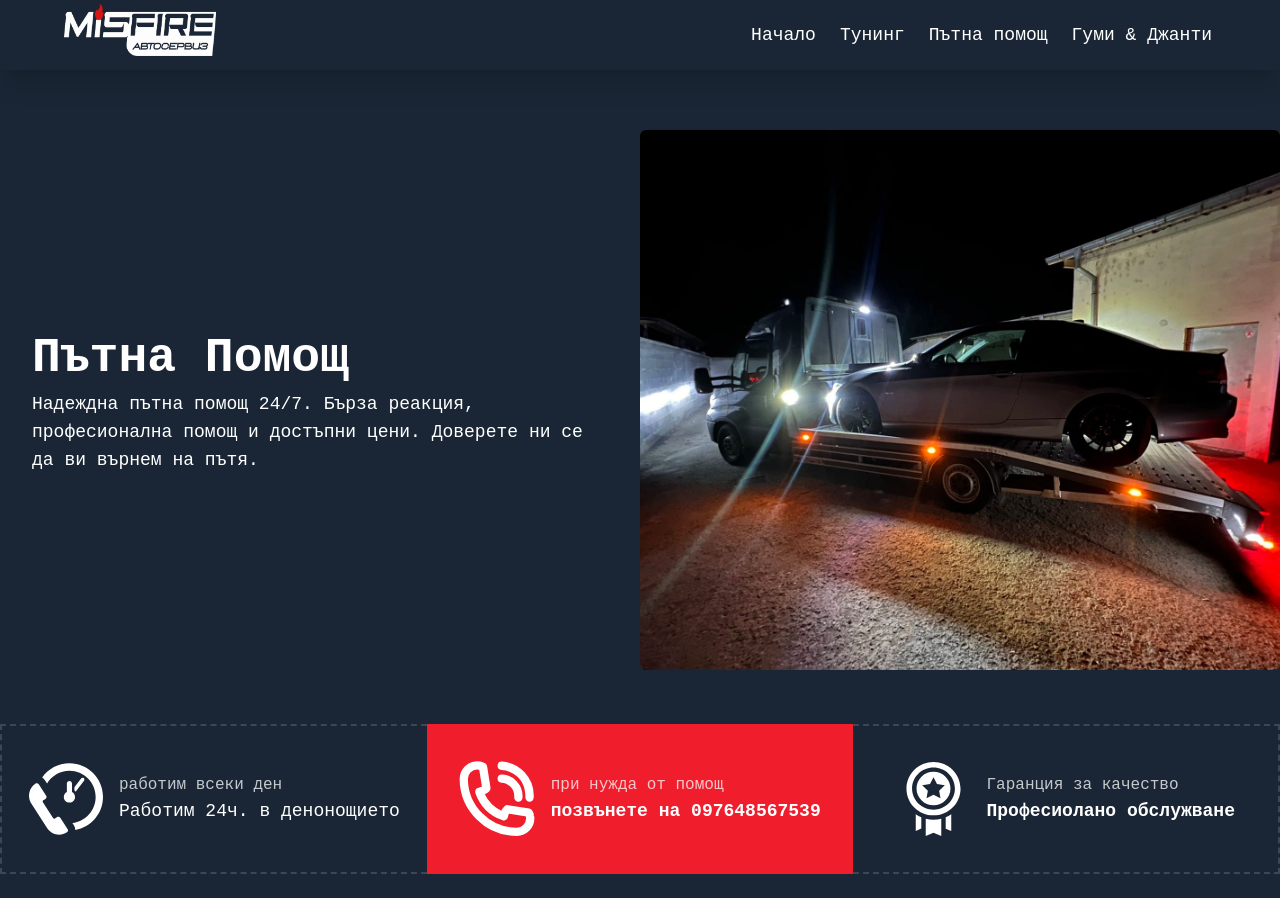
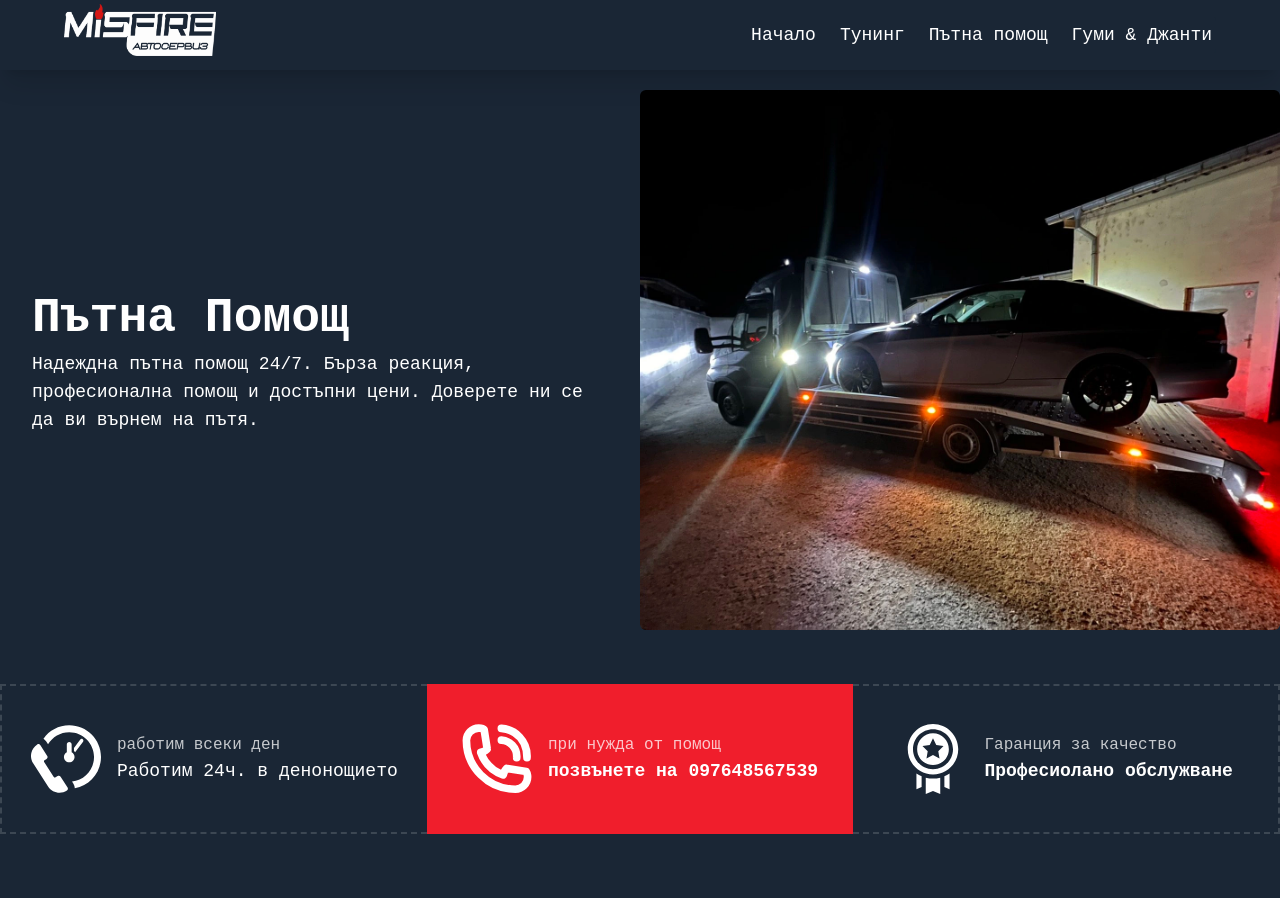
Before and after one commit to IvailoAtsv/misfire-next, a Next.js app: page /towing in a window 1280 px wide. After the commit the page ends 858 px from the top, so only its background shows below. Built offline with nearby package versions, Linux system fonts and the light colour scheme.

Commit message:
fix: styles again

```diff
--- a/src/Components/About.tsx
+++ b/src/Components/About.tsx
@@ -3,9 +3,9 @@ export const About = () => {
     return (
         <section className="mb-36 bg-background text-white w-[90%] min-h-[80vh] max-w-[1400px]">
             <div className="max-w-[1400px] mx-auto">
-                <div className="flex flex-col-reverse md:flex-row items-center justify-center">
+                <div className="flex flex-col-reverse lg:flex-row items-center justify-center">
                     <div className="w-full flex justify-center items-center lg:w-6/12">
-                        <section className="w-full flex h-[80vh] max-h-[900px] justify-start items-center gap-4 flex-1">
+                        <section className="w-full flex h-[80vh] max-h-[900px] justify-center lg:justify-start items-center gap-4 flex-1">
                             <div className="flex-col h-full gap-4 flex justify-center items-center">
                                 <img src="/img1.webp" className={imgStyles} />
                                 <img src="/img2.webp" className={imgStyles} />
--- a/src/app/towing/page.tsx
+++ b/src/app/towing/page.tsx
@@ -3,7 +3,7 @@ import { MdVerifiedUser } from "react-icons/md";
 
 const Towing = () => {
     return (
-        <main className="w-full relative mt-[50px] sm:mt-[100px] flex flex-col justify-normal items-center">
+        <main className="w-full relative mt-[50px] sm:mt-[100px] xl:mt-[60px] flex flex-col justify-normal items-center">
             <section className="w-full h-[600px] max-w-[1400px] flex flex-col lg:flex-row justify-center items-center">
                 <div className="text-white w-[100%] flex flex-1 flex-col justify-center items-center ">
                     <h1 className="w-[90%] my-2 font-semibold text-5xl">Пътна Помощ</h1>
@@ -13,7 +13,7 @@ const Towing = () => {
             </section>
             <div className="w-full my-6 min-h-[150px] bg-background flex flex-col lg:flex-row">
                 <span className="flex-1 w-full h-[150px] text-white border-2 border-white  border-dashed border-opacity-15 py-4 flex justify-center lg:border-r-0 items-center gap-4">
-                    <img src="/non-stop.svg" className="h-[65%] w-auto " />
+                    <img src="/non-stop.svg" className="h-[65%] max-h-[70px] w-auto " />
                      <div className="text-white">
                         <p className="opacity-75">работим всеки ден</p>
                         <p className="text-lg font-normal">Работим 24ч. в денонощието</p>
@@ -21,14 +21,14 @@ const Towing = () => {
                 </span>
                 <a target="_blank"
                     href="tel:097648567539" className="flex-1 h-[150px] py-4 gap-4 flex justify-center items-center overflow-hidden border border-accent bg-accent">
-                    <img src="/phonecall.svg" className="h-[65%] w-auto" />
+                    <img src="/phonecall.svg" className="h-[65%] max-h-[70px] w-auto" />
                    <div className="text-white">
                         <p className="opacity-75">при нужда от помощ</p>
                         <p className="text-lg font-semibold">позвънете на 097648567539</p>
                     </div>
                 </a>
                 <span className="flex-1 w-full h-[150px] text-white border-2 border-white  border-dashed border-opacity-15 py-4 flex justify-center lg:border-l-0 items-center gap-4">
-                    <img src="/quality.svg" className="h-[65%] w-auto" />
+                    <img src="/quality.svg" className="h-[65%] max-h-[70px] w-auto" />
                      <div className="text-white">
                         <p className="opacity-75">Гаранция за качествo</p>
                         <p className="text-lg font-semibold">Професиолано обслужване</p>
```
